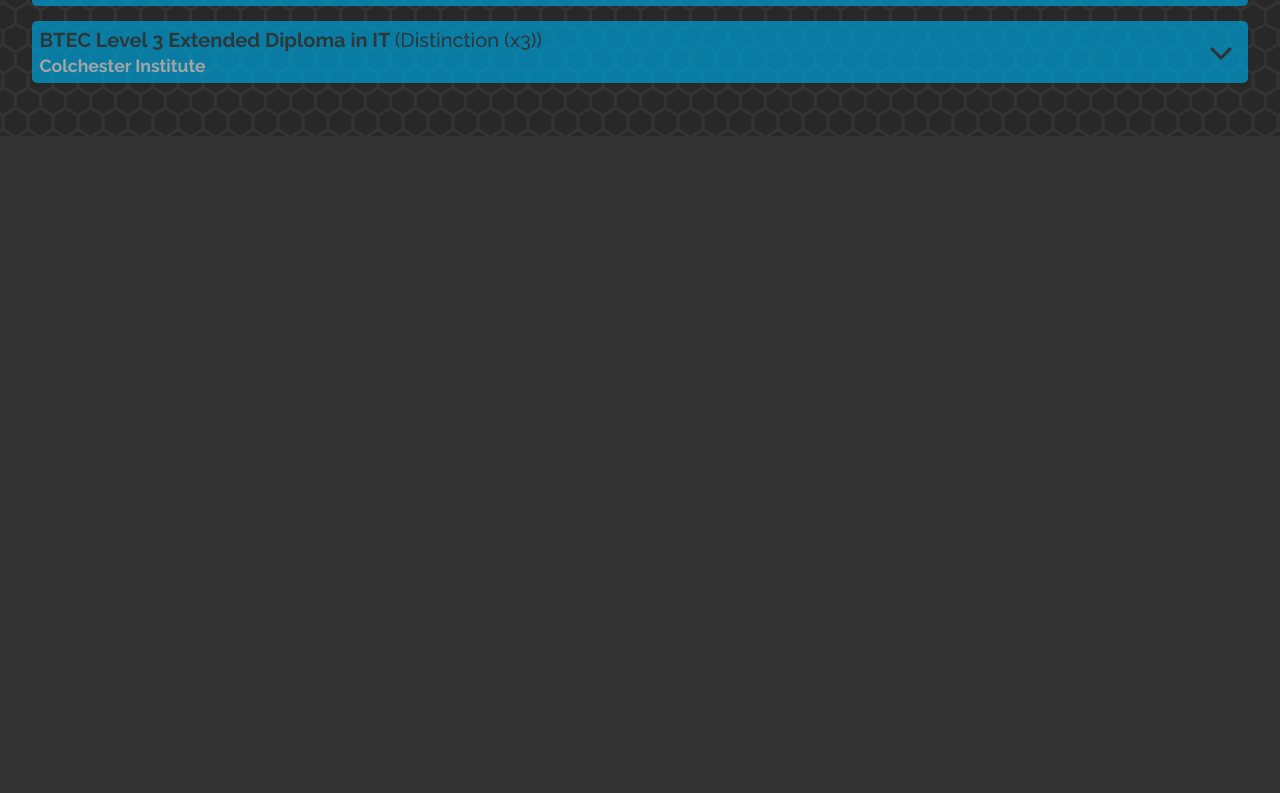
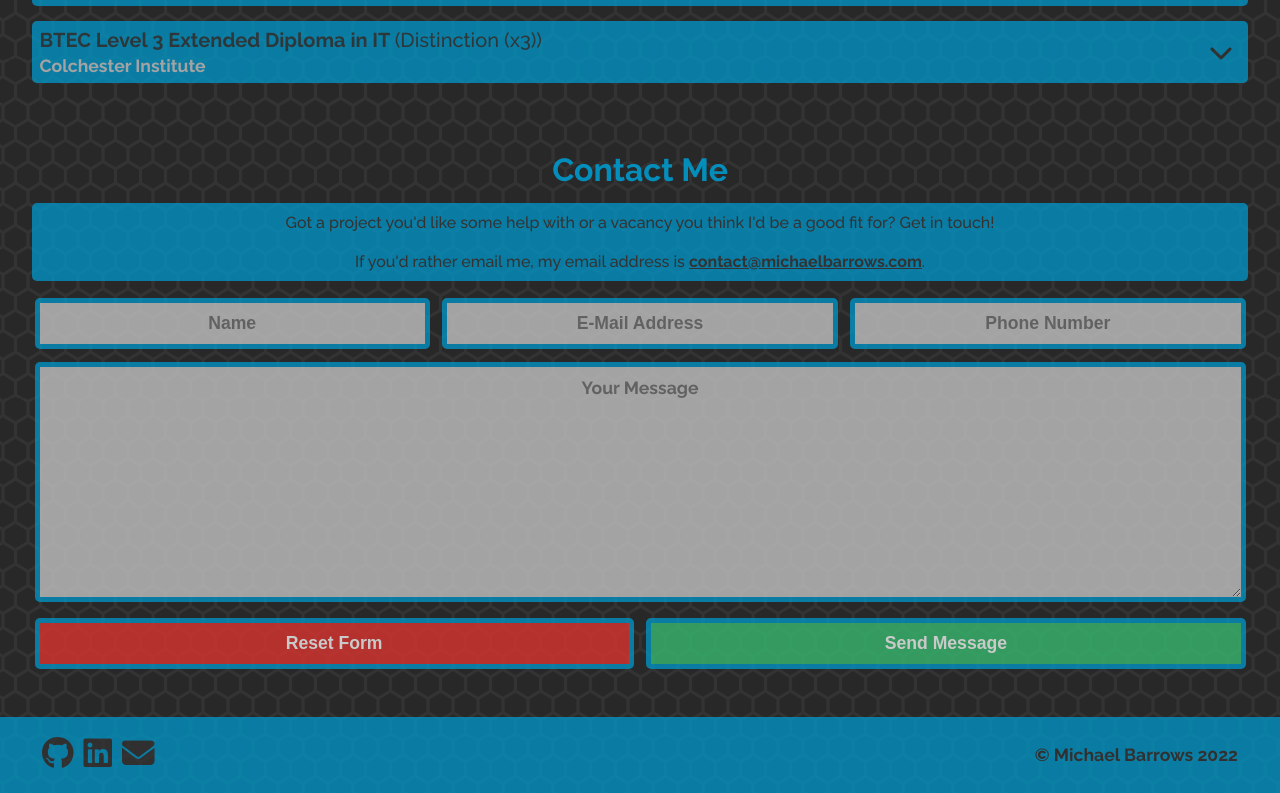
Before and after one commit to MichaelBarrows/michaelbarrows.github.io, a Vue app: page / in a window 1280 px wide. Shown: the part 2009-2802 px from the top of the page. Before the commit the page ends 2145 px from the top, so only its background shows below. Built offline with nearby package versions, Linux system fonts and the light colour scheme.

Commit message:
more sections

```diff
--- a/src/App.vue
+++ b/src/App.vue
@@ -1,10 +1,11 @@
 <script setup>
     import { RouterLink, RouterView } from 'vue-router'
     import Header from '@/components/Header.vue'
-
+    import Footer from './components/Footer.vue'
 </script>
 
 <template>
     <Header />
     <RouterView />
+    <Footer />
 </template>
--- /dev/null
+++ b/src/components/Footer.vue
@@ -0,0 +1,16 @@
+<template>
+     <footer>
+        <div class="grid-container grid">
+            <div class="small-12 medium-12 large-6 xlarge-6 small-center medium-center large-left xlarge-left">
+                <p class="icons">
+                    <a href="https://github.com/MichaelBarrows" target="_blank"><i class="fab fa-github"></i></a>
+                    <a href="https://linkedin.com/in/michaelpbarrows" target="_blank"><i class="fab fa-linkedin"></i></a>
+                    <a href="mailto:contact@michaelbarrows.com" target="_blank"><i class="fas fa-envelope"></i></a>
+                </p>
+            </div>
+            <div class="small-12 medium-12 large-6 xlarge-6 small-center medium-center large-right xlarge-right">
+                <p>&copy; Michael Barrows 2022</p>
+            </div>
+        </div>
+    </footer>
+</template>
--- /dev/null
+++ b/src/components/sections/Contact.vue
@@ -0,0 +1,36 @@
+<template>
+    <section id="contact">
+        <div class="grid-container grid">
+            <div class="all-12">
+                <h2>Contact Me</h2>
+            </div>
+            <div class="all-12">
+                <div class="text semi-transparent-blue text-centre slight-rounding">
+                    <p>Got a project you'd like some help with or a vacancy you think I'd be a good fit for? Get in touch!</p>
+                    <p>If you'd rather email me, my email address is <a href="mailto:contact@michaelbarrows.com">contact@michaelbarrows.com</a>.</p>
+                </div>
+            </div>
+
+            <form action="#" method="post" id="contact-form" class="contact-form grid all-12">
+                <div class="small-12 medium-12 large-4 xlarge-4">
+                    <input type="text" name="name" placeholder="Name" required>
+                </div>
+                <div class="small-12 medium-12 large-4 xlarge-4">
+                    <input type="email" name="email_address" placeholder="E-Mail Address" required>
+                </div>
+                <div class="small-12 medium-12 large-4 xlarge-4">
+                    <input type="text" name="phone_number" placeholder="Phone Number" required>
+                </div>
+                <div class="small-12 medium-12 large-12 xlarge-12">
+                    <textarea name="message" placeholder="Your Message" class="message" rows="10" required></textarea>
+                </div>
+                <div class="small-12 medium-6 large-6 xlarge-6">
+                    <input type="reset" value="Reset Form">
+                </div>
+                <div class="small-12 medium-6 large-6 xlarge-6">
+                    <input type="submit" value="Send Message">
+                </div>
+            </form>
+        </div>
+    </section>
+</template>
--- a/src/views/HomeView.vue
+++ b/src/views/HomeView.vue
@@ -1,11 +1,13 @@
 <script setup>
 import Landing from '@/components/sections/Landing.vue'
 import About from '@/components/sections/About.vue'
+import Contact from '@/components/sections/Contact.vue'
 </script>
 
 <template>
   <main>
     <Landing />
     <About />
+    <Contact />
   </main>
 </template>
```
